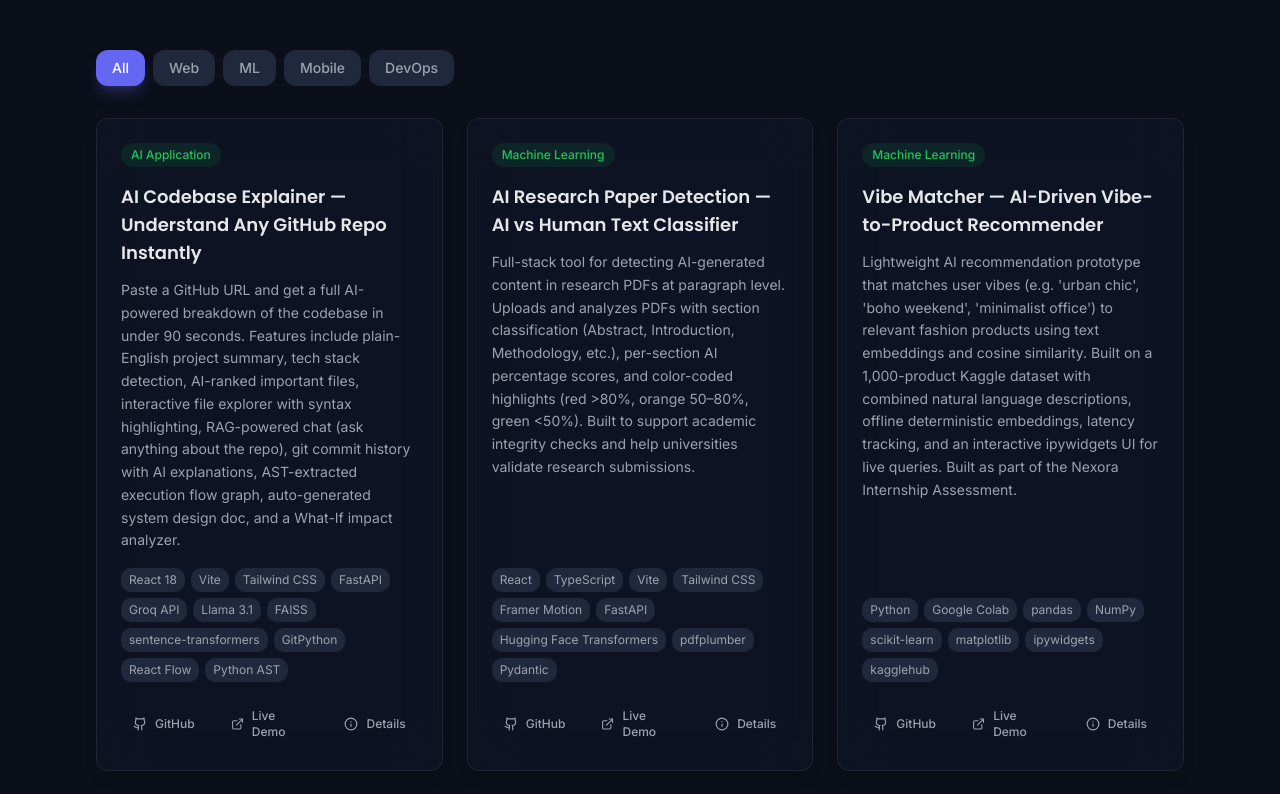
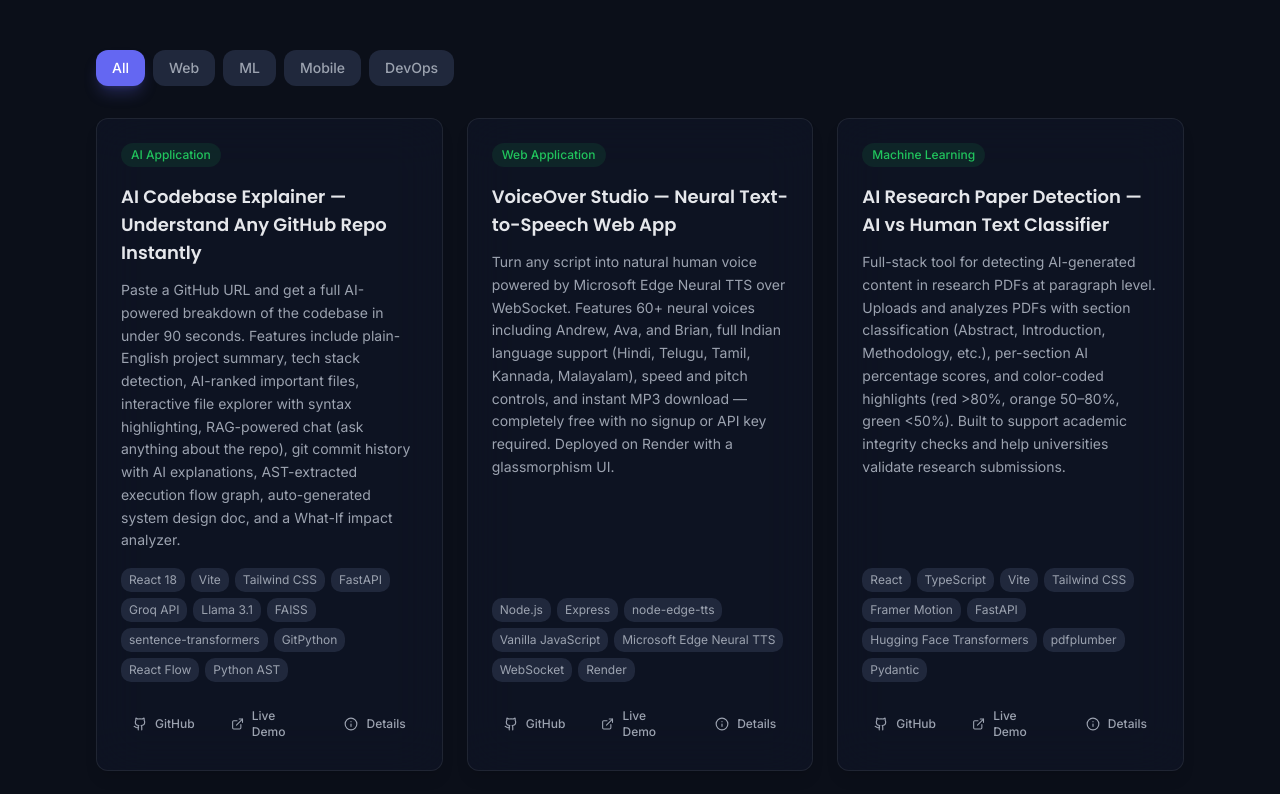
Before and after one commit to Shahidshaik999/ShahidShaik-portfolio, a React (Vite) app: page / in a window 1280 px wide. Shown: the part 5104-5898 px from the top of the page. Built offline with nearby package versions, Linux system fonts and the light colour scheme; the HTML template or start-up script is replaced by a standard one.

Commit message:
Add VoiceOver Studio project after AI Codebase Explainer

```diff
--- a/src/components/Projects.tsx
+++ b/src/components/Projects.tsx
@@ -13,6 +13,15 @@ const projects = [
       "Paste a GitHub URL and get a full AI-powered breakdown of the codebase in under 90 seconds. Features include plain-English project summary, tech stack detection, AI-ranked important files, interactive file explorer with syntax highlighting, RAG-powered chat (ask anything about the repo), git commit history with AI explanations, AST-extracted execution flow graph, auto-generated system design doc, and a What-If impact analyzer.",
     github: "https://github.com/Shahidshaik999/AI-Codebase-Explainer-Understand-Any-GitHub-Repo-Instantly_by_shahid",
     demo: "",
+  },
+  {
+    title: "VoiceOver Studio — Neural Text-to-Speech Web App",
+    category: "Web Application",
+    stack: ["Node.js", "Express", "node-edge-tts", "Vanilla JavaScript", "Microsoft Edge Neural TTS", "WebSocket", "Render"],
+    description:
+      "Turn any script into natural human voice powered by Microsoft Edge Neural TTS over WebSocket. Features 60+ neural voices including Andrew, Ava, and Brian, full Indian language support (Hindi, Telugu, Tamil, Kannada, Malayalam), speed and pitch controls, and instant MP3 download — completely free with no signup or API key required. Deployed on Render with a glassmorphism UI.",
+    github: "https://github.com/Shahidshaik999/voiceover-studio",
+    demo: "https://voiceover-studio-z68k.onrender.com",
   },
   {
     title: "AI Research Paper Detection — AI vs Human Text Classifier",
```
